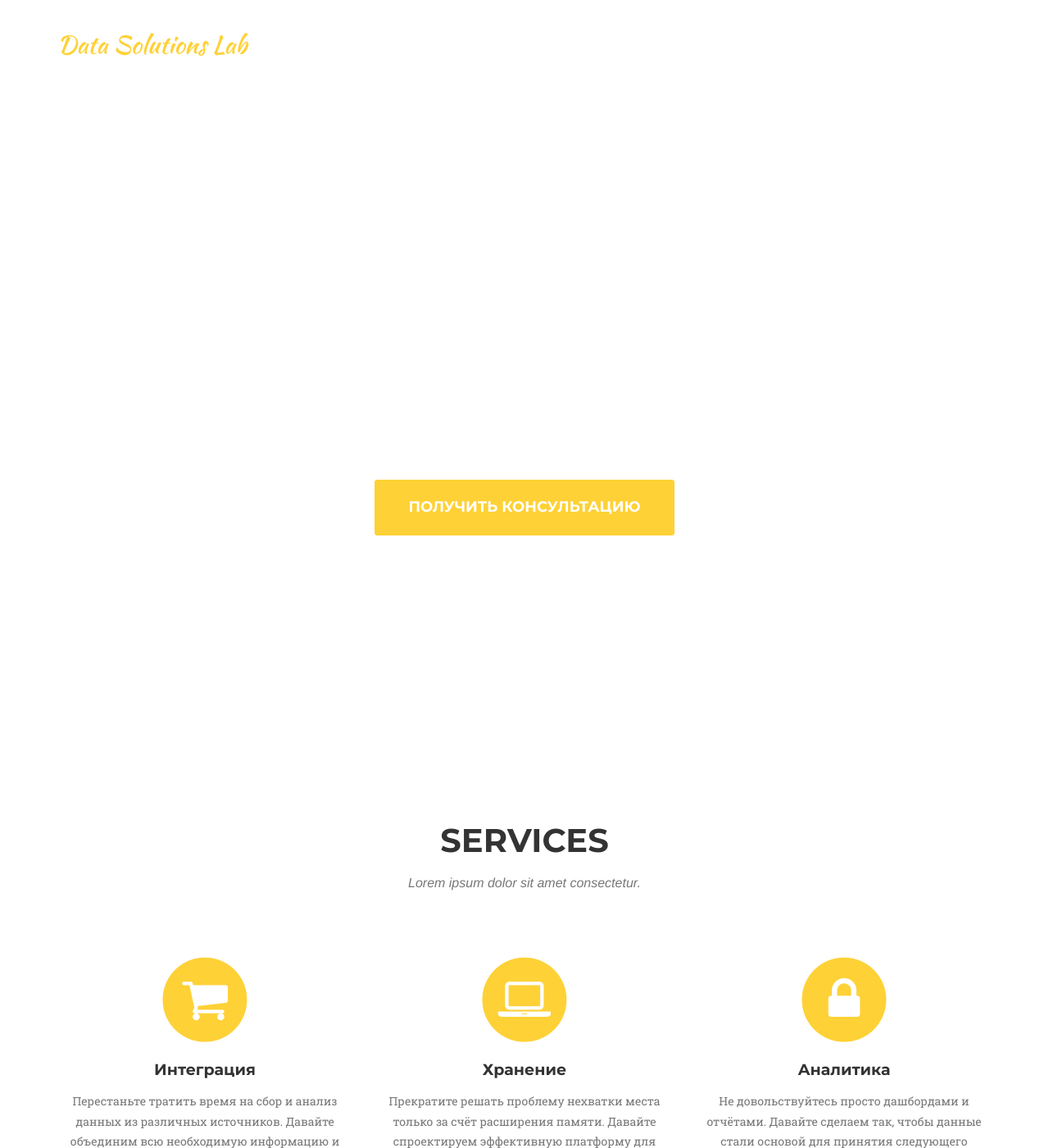
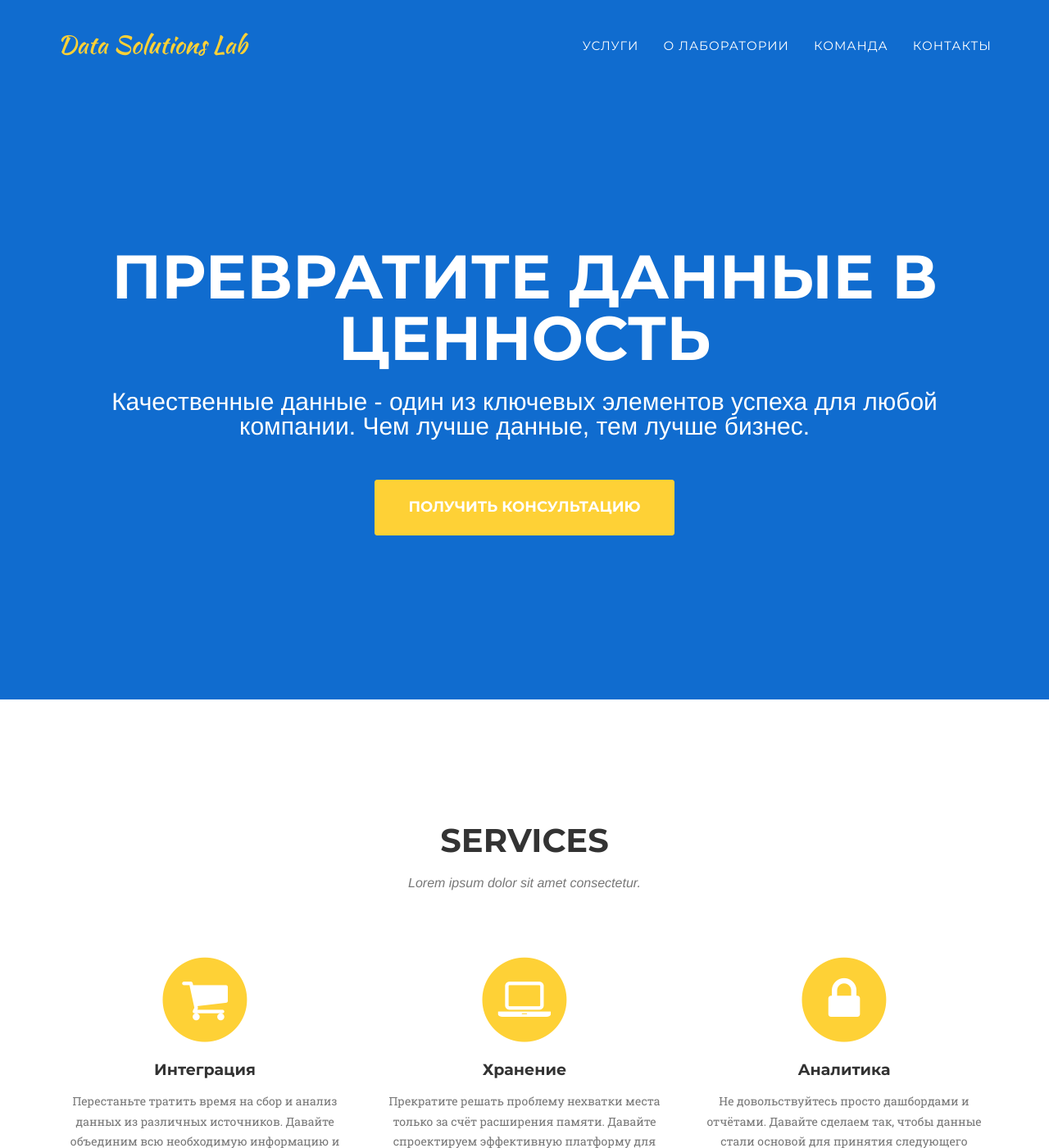
Before and after one commit to techwritex/datasolutionslab, a Jekyll site: the page built from index.html, in a window 1280 px wide and 1400 px high. Shown: the whole window at 82% size. Built offline with Jekyll 4.4.1, drawn with Linux system fonts in a browser that asks for light colours; some web fonts are replaced.

Commit message:
v 0.1.17

```diff
--- a/_includes/css/agency.css
+++ b/_includes/css/agency.css
@@ -270,7 +270,7 @@ header {
     color: #fff;
     background-attachment: scroll;
     /* background-image: url('{{ site.baseurl }}/img/header-bg.jpg'); */
-    background-color: #fff;
+    background-color: #106ccf;
     background-position: center center;
     background-repeat: none;
     -webkit-background-size: cover;
```
